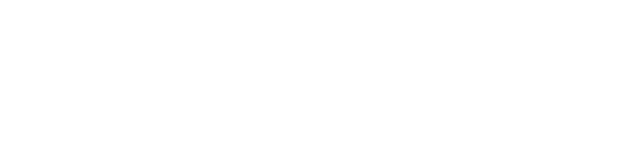
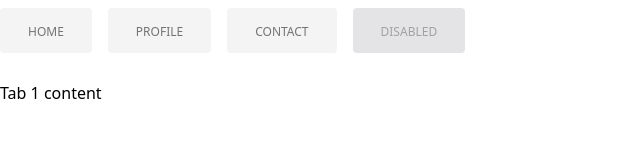
Before and after one commit to LuisAlfred2025/intro-git, a plain HTML site: page index.html in a window 1280 px wide. Shown: the whole page, without its empty margins (0-640 px from the left). Drawn offline with nearby package versions, Linux system fonts and the light colour scheme.

Commit message:
add mainok

```diff
--- a/index.html
+++ b/index.html
@@ -8,6 +8,99 @@
   <body>
     <!--HEADER-->
     <!--MAIN-->
+    <ul
+  class="mb-5 flex list-none flex-col flex-wrap ps-0 md:flex-row"
+  id="pills-tab"
+  role="tablist"
+  data-twe-nav-ref>
+  <li role="presentation">
+    <a
+      href="#pills-home"
+      class="my-2 block rounded bg-zinc-100 px-7 pb-3.5 pt-4 text-xs font-medium uppercase leading-tight text-neutral-500 data-[twe-nav-active]:!bg-primary-100 data-[twe-nav-active]:text-primary-700 dark:bg-neutral-700 dark:text-white/50 dark:data-[twe-nav-active]:!bg-slate-900 dark:data-[twe-nav-active]:text-primary-500 md:me-4"
+      id="pills-home-tab"
+      data-twe-toggle="pill"
+      data-twe-target="#pills-home"
+      data-twe-nav-active
+      role="tab"
+      aria-controls="pills-home"
+      aria-selected="true"
+      >Home</a
+    >
+  </li>
+  <li role="presentation">
+    <a
+      href="#pills-profile"
+      class="my-2 block rounded bg-zinc-100 px-7 pb-3.5 pt-4 text-xs font-medium uppercase leading-tight text-neutral-500 data-[twe-nav-active]:!bg-primary-100 data-[twe-nav-active]:text-primary-700 dark:bg-neutral-700 dark:text-white/50 dark:data-[twe-nav-active]:!bg-slate-900 dark:data-[twe-nav-active]:text-primary-500 md:me-4"
+      id="pills-profile-tab"
+      data-twe-toggle="pill"
+      data-twe-target="#pills-profile"
+      role="tab"
+      aria-controls="pills-profile"
+      aria-selected="false"
+      >Profile</a
+    >
+  </li>
+  <li role="presentation">
+    <a
+      href="#pills-contact"
+      class="my-2 block rounded bg-zinc-100 px-7 pb-3.5 pt-4 text-xs font-medium uppercase leading-tight text-neutral-500 data-[twe-nav-active]:!bg-primary-100 data-[twe-nav-active]:text-primary-700 dark:bg-neutral-700 dark:text-white/50 dark:data-[twe-nav-active]:!bg-slate-900 dark:data-[twe-nav-active]:text-primary-500 md:me-4"
+      id="pills-contact-tab"
+      data-twe-toggle="pill"
+      data-twe-target="#pills-contact"
+      role="tab"
+      aria-controls="pills-contact"
+      aria-selected="false"
+      >Contact</a
+    >
+  </li>
+  <li role="presentation">
+    <a
+      href="#pills-disabled"
+      class="pointer-events-none my-2 block rounded bg-zinc-200 px-7 pb-3.5 pt-4 text-xs font-medium uppercase leading-tight text-neutral-400 dark:bg-neutral-600 dark:text-neutral-500"
+      id="pills-disabled-tab"
+      data-twe-toggle="pill"
+      data-twe-target="#pills-disabled"
+      role="tab"
+      aria-controls="pills-disabled"
+      aria-selected="false"
+      >Disabled</a
+    >
+  </li>
+</ul>
+
+<!--Pills content-->
+<div class="mb-6">
+  <div
+    class="hidden opacity-100 transition-opacity duration-150 ease-linear data-[twe-tab-active]:block"
+    id="pills-home"
+    role="tabpanel"
+    aria-labelledby="pills-home-tab"
+    data-twe-tab-active>
+    Tab 1 content
+  </div>
+  <div
+    class="hidden opacity-0 transition-opacity duration-150 ease-linear data-[twe-tab-active]:block"
+    id="pills-profile"
+    role="tabpanel"
+    aria-labelledby="pills-profile-tab">
+    Tab 2 content
+  </div>
+  <div
+    class="hidden opacity-0 transition-opacity duration-150 ease-linear data-[twe-tab-active]:block"
+    id="pills-contact"
+    role="tabpanel"
+    aria-labelledby="pills-contact-tab">
+    Tab 3 content
+  </div>
+  <div
+    class="hidden opacity-0 transition-opacity duration-150 ease-linear data-[twe-tab-active]:block"
+    id="pills-disabled"
+    role="tabpanel"
+    aria-labelledby="pills-disabled-tab">
+    Tab 4 disabled
+  </div>
+</div>
+
     <!--FOOTER-->
   </body>
 </html>
```
